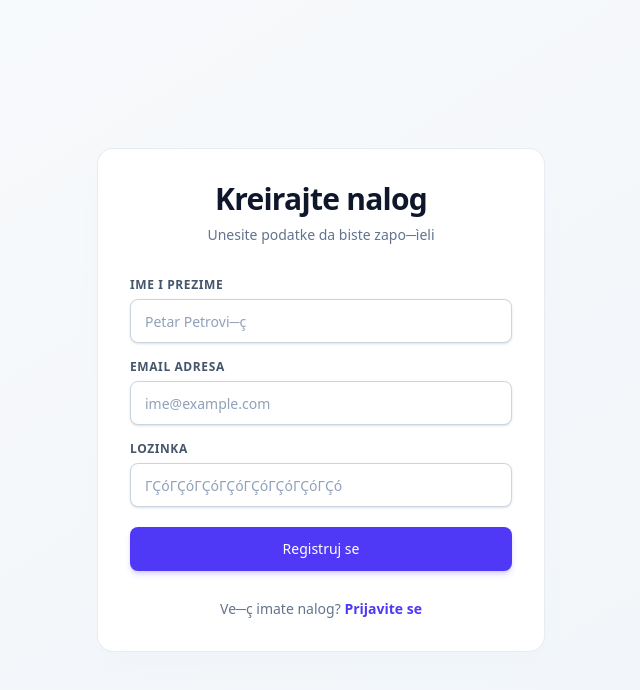
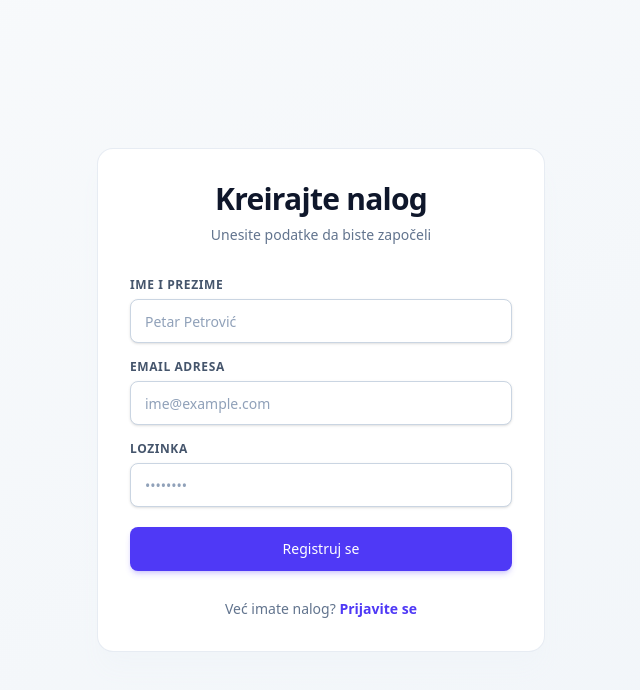
Before and after one commit to kosovic-creator/gemi, a Next.js app: page /register in a window 1280 px wide. Shown: the top 690 px of the page, without its empty margins (319-959 px from the left). Built offline with nearby package versions, Linux system fonts and the light colour scheme; no server answers.

Commit message:
pravopis

```diff
--- a/app/register/page.tsx
+++ b/app/register/page.tsx
@@ -37,7 +37,7 @@ export default function RegisterPage() {
       <div className="w-full max-w-md rounded-2xl border border-slate-200/80 bg-white p-8 shadow-xl shadow-slate-100">
         <div className="space-y-2 text-center">
           <h1 className="text-3xl font-bold tracking-tight text-slate-900">Kreirajte nalog</h1>
-          <p className="text-sm text-slate-500">Unesite podatke da biste zapo─ìeli</p>
+          <p className="text-sm text-slate-500">Unesite podatke da biste započeli</p>
         </div>
 
         <form className="mt-8 space-y-5" onSubmit={handleSubmit}>
@@ -60,7 +60,7 @@ export default function RegisterPage() {
               <input
                 name="name"
                 type="text"
-                placeholder="Petar Petrovi─ç"
+                placeholder="Petar Petrović"
                 className="flex h-11 w-full rounded-lg border border-slate-300 bg-white px-3.5 py-2 text-sm text-slate-900 placeholder:text-slate-400 focus:border-indigo-600 focus:outline-none focus:ring-2 focus:ring-indigo-600/20 transition-all shadow-sm"
               />
             </div>
@@ -86,7 +86,7 @@ export default function RegisterPage() {
                 name="password"
                 type="password"
                 required
-                placeholder="ΓÇóΓÇóΓÇóΓÇóΓÇóΓÇóΓÇóΓÇó"
+                placeholder="••••••••"
                 className="flex h-11 w-full rounded-lg border border-slate-300 bg-white px-3.5 py-2 text-sm text-slate-900 placeholder:text-slate-400 focus:border-indigo-600 focus:outline-none focus:ring-2 focus:ring-indigo-600/20 transition-all shadow-sm"
               />
             </div>
@@ -101,7 +101,7 @@ export default function RegisterPage() {
           </button>
 
           <div className="text-center text-sm text-slate-500 pt-2">
-            Ve─ç imate nalog?{" "}
+            Već imate nalog?{" "}
             <Link href="/login" className="font-semibold text-indigo-600 hover:text-indigo-500 transition-colors">
               Prijavite se
             </Link>
```
